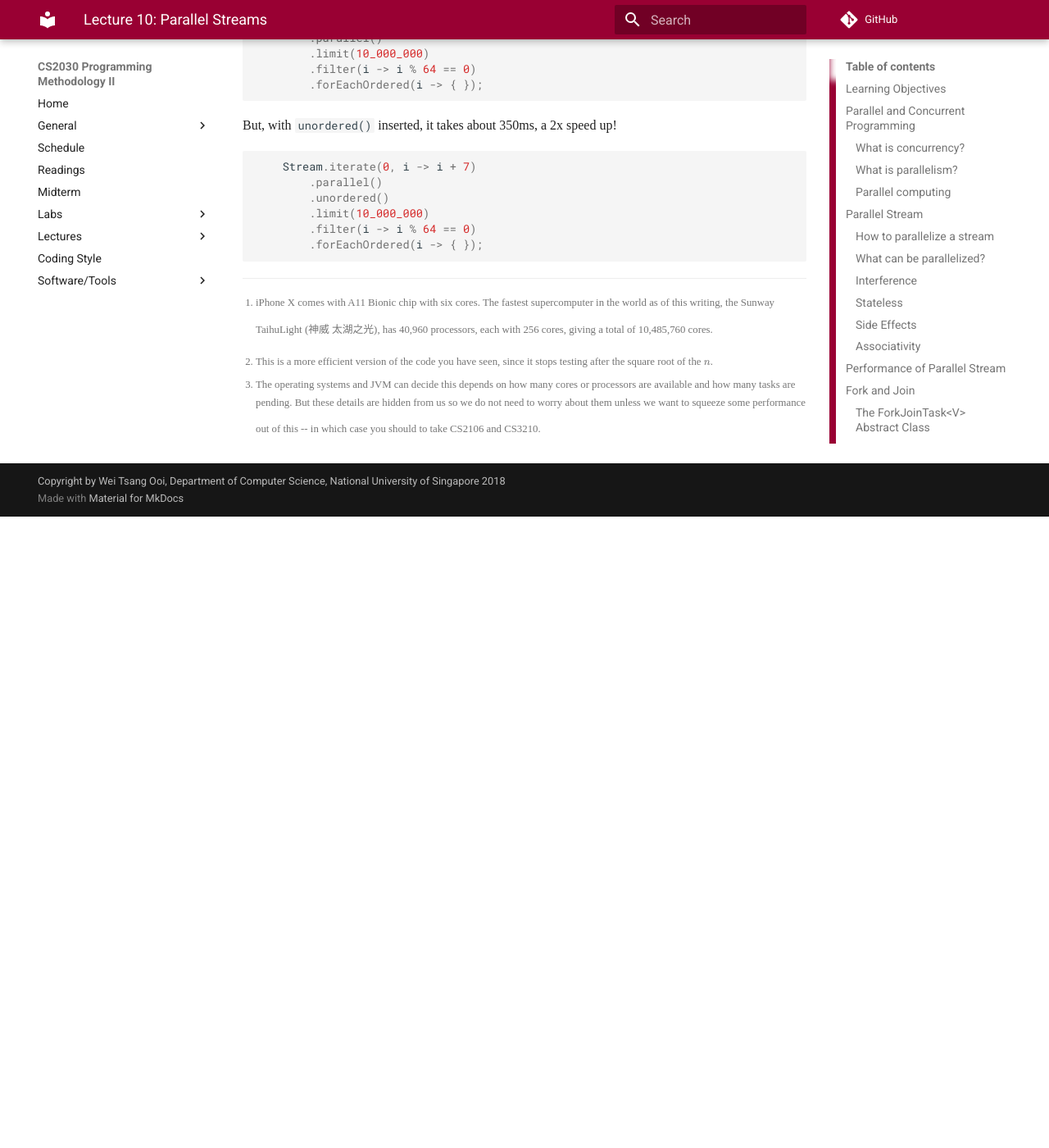
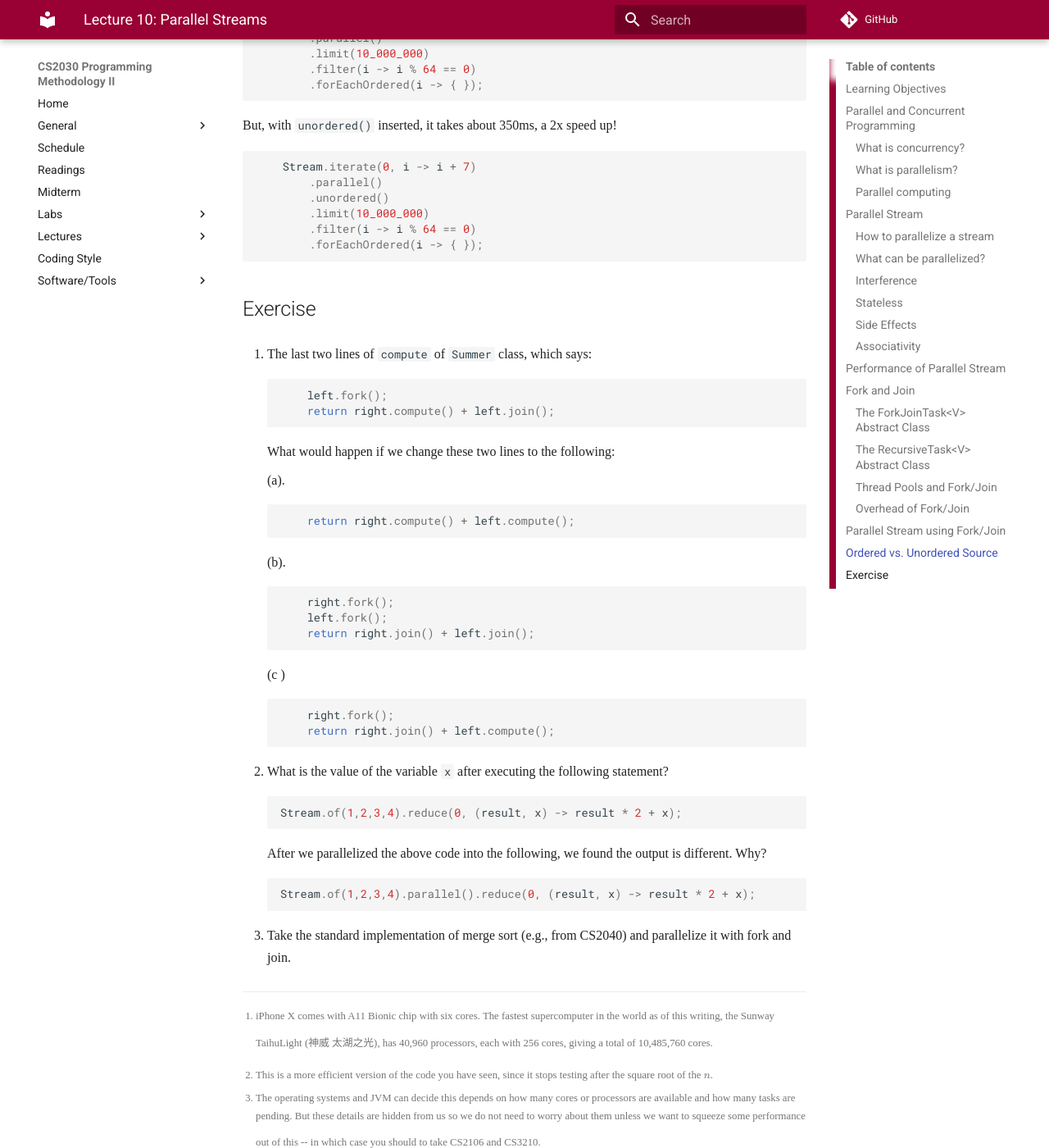
Before and after one commit to nus-cs2030/1718-s2, an MkDocs documentation site: the page built from docs/lec10.md, in a window 1280 px wide and 1400 px high, scrolled down 10806 px. Shown: the whole window at 82% size. Built offline with MkDocs 1.6.1 and Material for MkDocs 9.7.7, drawn with Linux system fonts in a browser that asks for light colours; nearby versions of some CDN libraries; some web fonts are replaced; formulas are drawn with MathJax 3; comment, search, counter and statistics services are not loaded; old or Windows-style settings are respelled for this version of MkDocs; before the commit the page ends 11436 px from its top, so only the background shows below that.

Commit message:
Add exercise for Lecture 10

````diff
--- a/docs/lec10.md
+++ b/docs/lec10.md
@@ -361,3 +361,44 @@ But, with `unordered()` inserted, it takes about 350ms, a 2x speed up!
         .filter(i -> i % 64 == 0)
         .forEachOrdered(i -> { });
 ```
+
+## Exercise
+
+1. The last two lines of `compute` of `Summer` class, which says:
+
+    ```Java
+        left.fork();
+        return right.compute() + left.join();
+    ```
+
+    What would happen if we change these two lines to the following:
+
+    (a).
+    ```Java
+        return right.compute() + left.compute();
+    ```
+
+    (b).
+    ```Java
+        right.fork();
+        left.fork();
+        return right.join() + left.join();
+    ```
+
+    (c )
+    ```Java
+        right.fork();
+        return right.join() + left.compute();
+    ```
+
+2. What is the value of the variable `x` after executing the following statement?
+    ```Java
+    Stream.of(1,2,3,4).reduce(0, (result, x) -> result * 2 + x);
+    ```
+
+    After we parallelized the above code into the following, we found the output is different.  Why?
+    ```Java
+    Stream.of(1,2,3,4).parallel().reduce(0, (result, x) -> result * 2 + x);
+    ```
+
+3. Take the standard implementation of merge sort (e.g., from CS2040) and parallelize it with fork and join.
````
